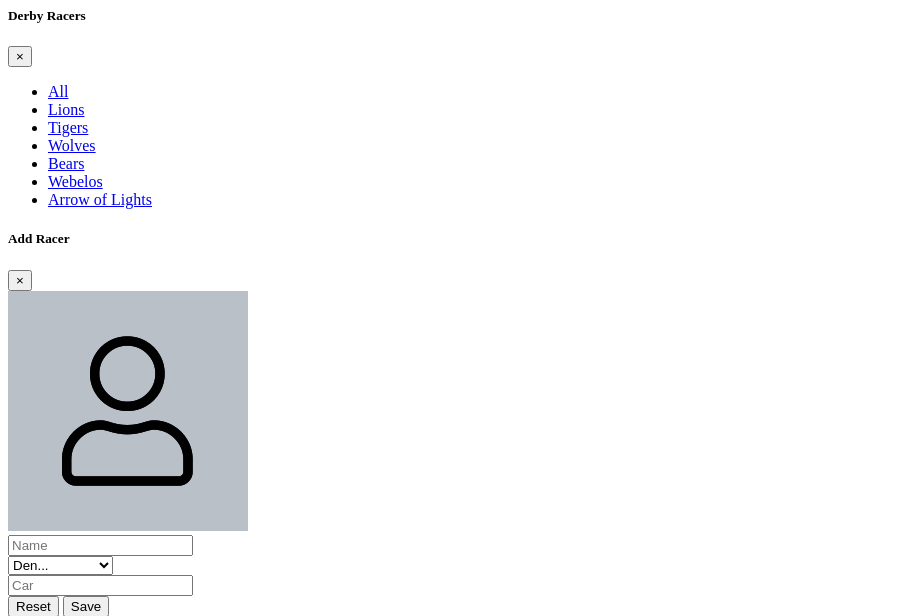
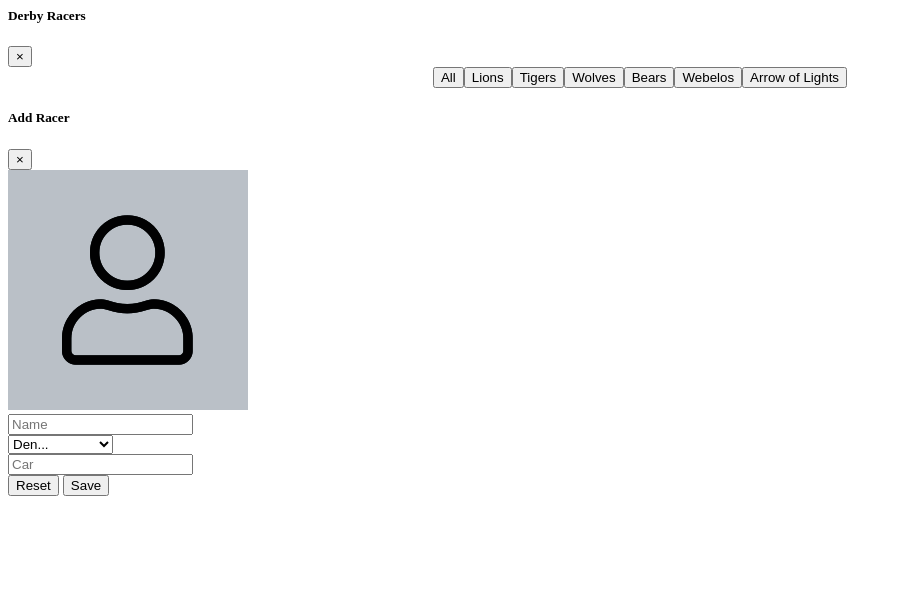
Before and after one commit to shawcx/derby, a Python web app: template templates/racers.html in a window 1280 px wide. Shown: the top 616 px of the page, without its empty margins (0-902 px from the left). Run offline with Jinja, Linux system fonts and the light colour scheme; the template is opened without the code that fills it, so the values that code supplies are empty.

Commit message:
sort winners, sort dens

```diff
--- a/templates/racers.html
+++ b/templates/racers.html
@@ -9,6 +9,7 @@
         </button>
       </div>
       <div class="modal-body">
+        <!--
         <ul class="nav nav-pills justify-content-center">
           <li class="nav-item"><a class="nav-link active" href="#">All</a></li>
           <li class="nav-item"><a class="nav-link" href="#">Lions</a></li>
@@ -18,6 +19,18 @@
           <li class="nav-item"><a class="nav-link" href="#">Webelos</a></li>
           <li class="nav-item"><a class="nav-link" href="#">Arrow of Lights</a></li>
         </ul>
+        -->
+        <div style="text-align: center;">
+          <div class="btn-group btn-group-lg" role="group" aria-label="Den Selection">
+            <button class="btn btn-primary"   class="select-all"    >All             </a></li>
+            <button class="btn btn-secondary" class="select-lions"  >Lions           </a></li>
+            <button class="btn btn-secondary" class="select-tigers" >Tigers          </a></li>
+            <button class="btn btn-secondary" class="select-wolves" >Wolves          </a></li>
+            <button class="btn btn-secondary" class="select-bears"  >Bears           </a></li>
+            <button class="btn btn-secondary" class="select-webelos">Webelos         </a></li>
+            <button class="btn btn-secondary" class="select-aols"   >Arrow of Lights </a></li>
+          </div>
+        </div>
         <script type="text/html-template" id="t-racer-row">
           <button class="delete-racer btn btn-sm btn-danger float-right">
             <i class="far fa-trash-alt"></i>
@@ -75,7 +88,7 @@
               <option disabled selected value>Den...</option>
               <option value="Lion"  > Lions          </option>
               <option value="Tiger" > Tigers         </option>
-              <option value="Wolf"  > Wolfs          </option>
+              <option value="Wolf"  > Wolves         </option>
               <option value="Bear"  > Bears          </option>
               <option value="Webelo"> Webelos        </option>
               <option value="AoL"   > Arrow of Light </option>
```
Also changed, not shown: src/sass/derby.scss (+6 -2 lines), templates/index.html (+14 -1 lines), 4 other files.
